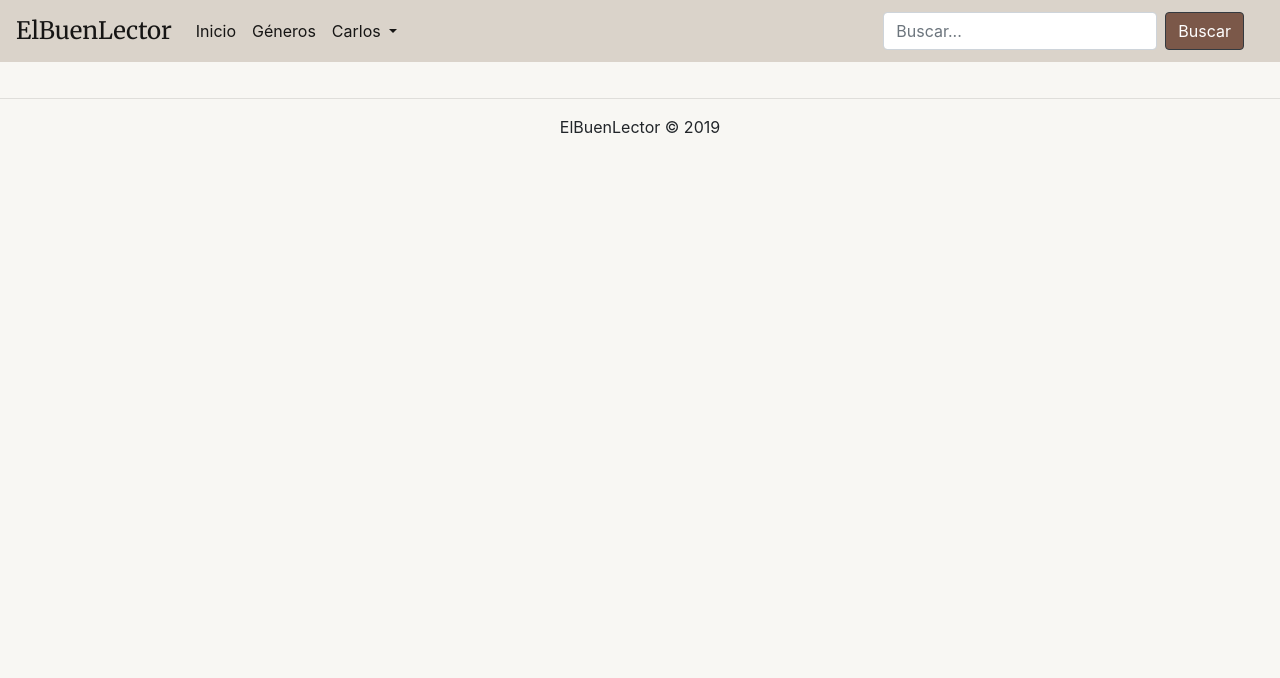
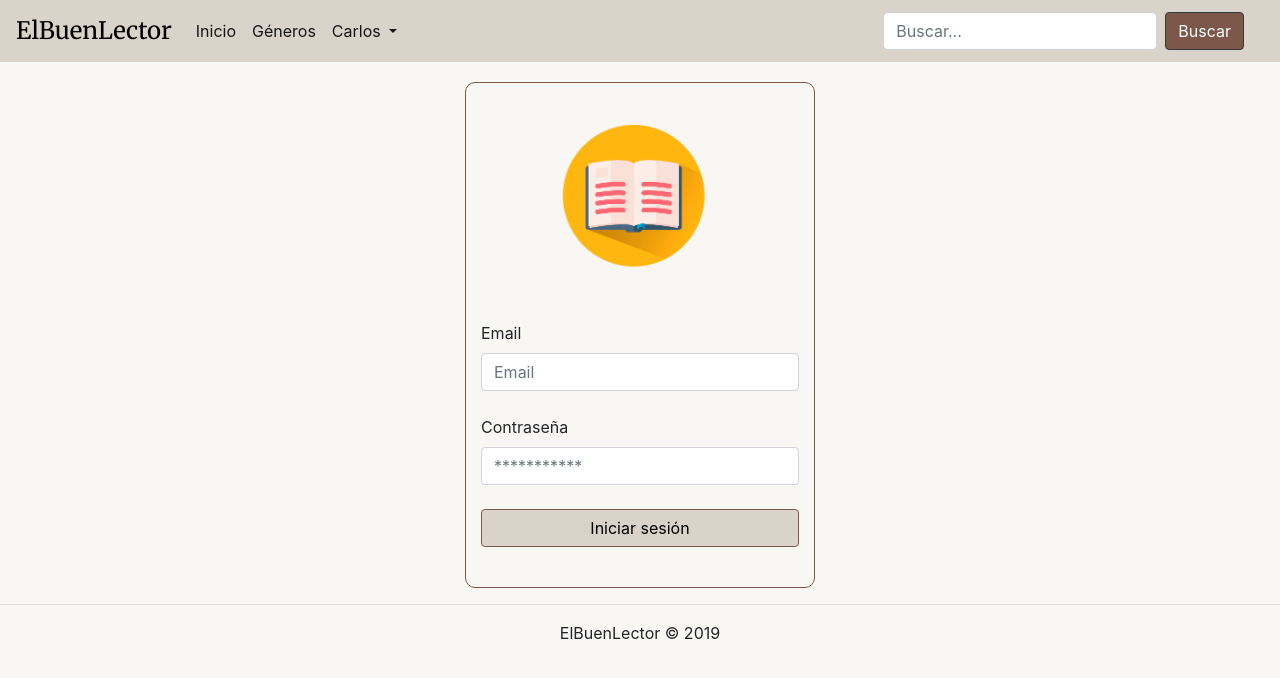
Before and after one commit to CarlosVazquezFarrera/ElBuenLector, a PHP site: page /inicio.php in a window 1280 px wide. Shown: the top 678 px of the page. Run offline with PHP 8.4, Linux system fonts and the light colour scheme; data that the repository does not hold is empty.

Commit message:
Actualización Login

```diff
--- a/css/estilos.css
+++ b/css/estilos.css
@@ -3,6 +3,7 @@ body
     background-color: #F8F7F3;
     margin: 0;
 }
+
 .container-fluid
 {
     padding: 0;
@@ -45,10 +46,7 @@ a.dropdown-item:active
     background-color: #7b5849;
     border: 1px solid  #7b5849;
 }
-.login:focus
-{
-    background-color:blue;
-}
+
 .btn-outline-secondary:hover
 {
     color: black;
@@ -59,3 +57,15 @@ a.dropdown-item:active
 {
     cursor: pointer;
 }
+.form-login
+{
+    border-radius: 10px;
+    padding: 40px 15px;
+    border: 1px solid  #7b5849;
+
+}
+
+.input-group-text
+{
+    background-color:rgb(218, 211, 202);
+}
--- a/includes/menu.php
+++ b/includes/menu.php
@@ -1,5 +1,5 @@
 <nav class="navbar navbar-expand-lg navbar-light buscador">
-  <a class="navbar-brand" href="">ElBuenLector<span class="sr-only">(current)</span></a>
+  <a class="navbar-brand text-lector" style="color: black";>ElBuenLector</a>
   <button class="navbar-toggler" type="button" data-toggle="collapse" data-target="#navbarSupportedContent" aria-controls="navbarSupportedContent" aria-expanded="false" aria-label="Toggle navigation">
     <span class="navbar-toggler-icon"></span>
   </button>
--- a/inicio.php
+++ b/inicio.php
@@ -1,6 +1,36 @@
 <?php require_once ("includes/header.php")?>
 <div class="container">
     <div class="row">
+        <div class="col-12 col-md-4 offset-md-4 ">
+            <form action="" method="post" class = "form-login">
+                <!-- <p class = "mt-3 h4">Iniciar sesión</p> -->
+
+                <div class = "d-none d-md-block offset-md-3">
+                    <img src ="images/ico.png" width = "150px">
+                </div>
+
+
+                <!-- <div class="input-group mt-5">
+                    <div class="input-group-prepend">
+                        <span class="input-group-text"><img src ="images/user.png" width = "20px"></span>
+                    </div> -->
+                    <label for="" class = "mt-5">Email</label>
+                    <input type = "email" placeholder = "Email" class="form-control" required>
+                <!-- </div>     -->
+
+
+                <!-- <div class="input-group mt-4">
+                    <div class="input-group-prepend">
+                        <span class="input-group-text"><img src ="images/pass.png" width = "20px"></span>
+                    </div> -->
+                    <label for="" class = "mt-4">Contraseña</label>
+                    <input type = "password" placeholder = "***********" class="form-control" required>
+                <!-- </div>  -->
+
+
+                <input type = "submit" value = "Iniciar sesión" class="form-control mt-4 login">
+            </form>
+        </div>
     </div>
 </div>
     <hr>
```
Also changed, not shown: images/ico.png (added), images/pass.png (added), images/user.png (added).
